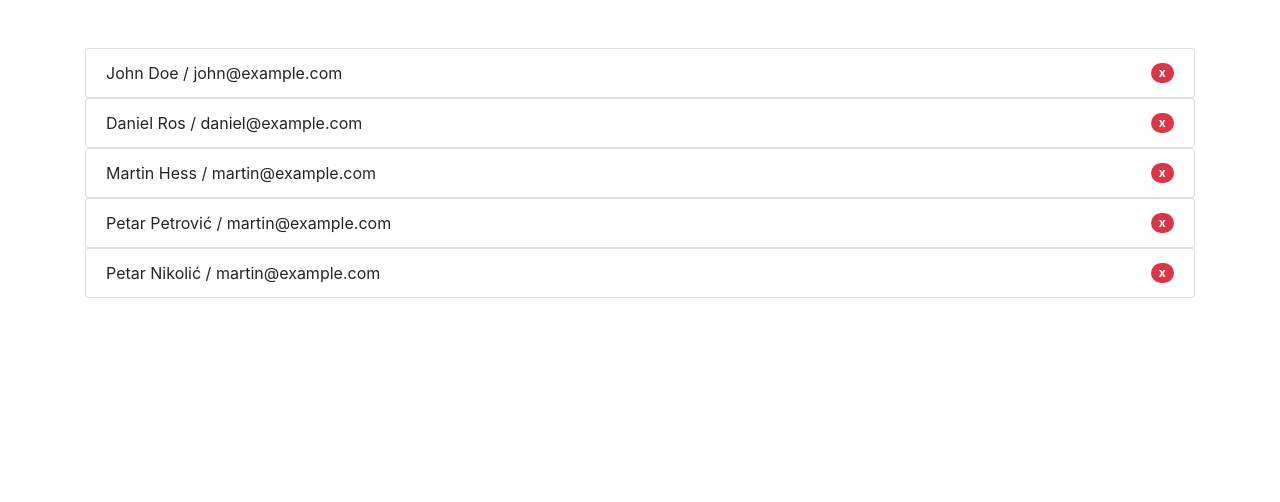
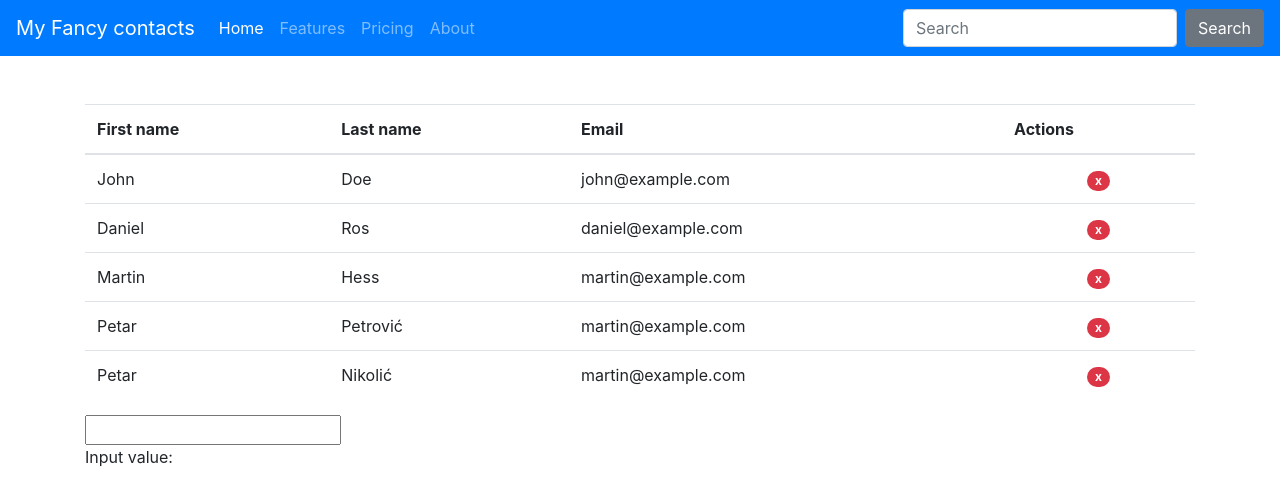
Before and after one commit to npantos/contacts, an Angular app: page / in a window 1280 px wide. Shown: the top 502 px of the page. Built offline with nearby package versions, Linux system fonts and the light colour scheme.

Commit message:
two way binding

```diff
--- a/src/app/contacts-list/contacts-list.component.html
+++ b/src/app/contacts-list/contacts-list.component.html
@@ -1,9 +1,27 @@
 <div class="container mt-5">
-<ul class="list-group" *ngFor="let contact of contacts">
-  <li class="list-group-item d-flex justify-content-between align-items-center">
-    {{ contact.firstName }} {{ contact.lastName }} / {{ contact.email }}
 
-    <button (click)="removeContact(contact)" class="badge badge-danger badge-pill btn">x</button>
-  </li>
-</ul>
+
+  <table class="table table-hover">
+    <thead>
+    <tr>
+      <th scope="col">First name</th>
+      <th scope="col">Last name</th>
+      <th scope="col">Email</th>
+      <th scope="col">Actions</th>
+    </tr>
+    </thead>
+    <tbody>
+    <tr *ngFor="let contact of contacts">
+      <td>{{ contact.firstName }}</td>
+      <td>{{ contact.lastName }}</td>
+      <td>{{ contact.email }}</td>
+      <td class="text-center"><button (click)="removeContact(contact)" style="cursor:pointer" class="badge badge-danger badge-pill btn">x</button></td>
+    </tr>
+    </tbody>
+  </table>
+
+  <input type="text" name="" [(ngModel)]="testModel">
+
+  <div>Input value: {{testModel}}</div>
+
 </div>
--- a/src/app/contacts-list/contacts-list.component.ts
+++ b/src/app/contacts-list/contacts-list.component.ts
@@ -8,6 +8,7 @@ import {Component, OnInit} from '@angular/core';
 export class ContactsListComponent implements OnInit {
 
     contacts;
+    testModel;
 
     constructor() {
         this.contacts = [
--- a/src/app/layout/layout.component.html
+++ b/src/app/layout/layout.component.html
@@ -1 +1,2 @@
+<app-navbar></app-navbar>
 <app-contacts-list></app-contacts-list>
--- /dev/null
+++ b/src/app/navbar/navbar.component.html
@@ -0,0 +1,27 @@
+<nav class="navbar navbar-expand-lg navbar-dark bg-primary">
+  <a class="navbar-brand" href="#">My Fancy contacts</a>
+  <button class="navbar-toggler" type="button" data-toggle="collapse" data-target="#navbarColor01" aria-controls="navbarColor01" aria-expanded="false" aria-label="Toggle navigation" style="">
+    <span class="navbar-toggler-icon"></span>
+  </button>
+
+  <div class="collapse navbar-collapse" id="navbarColor01">
+    <ul class="navbar-nav mr-auto">
+      <li class="nav-item active">
+        <a class="nav-link" href="#">Home <span class="sr-only">(current)</span></a>
+      </li>
+      <li class="nav-item">
+        <a class="nav-link" href="#">Features</a>
+      </li>
+      <li class="nav-item">
+        <a class="nav-link" href="#">Pricing</a>
+      </li>
+      <li class="nav-item">
+        <a class="nav-link" href="#">About</a>
+      </li>
+    </ul>
+    <form class="form-inline my-2 my-lg-0">
+      <input class="form-control mr-sm-2" type="text" placeholder="Search">
+      <button class="btn btn-secondary my-2 my-sm-0" type="submit">Search</button>
+    </form>
+  </div>
+</nav>
--- /dev/null
+++ b/src/app/navbar/navbar.component.ts
@@ -0,0 +1,15 @@
+import { Component, OnInit } from '@angular/core';
+
+@Component({
+  selector: 'app-navbar',
+  templateUrl: './navbar.component.html',
+  styleUrls: ['./navbar.component.css']
+})
+export class NavbarComponent implements OnInit {
+
+  constructor() { }
+
+  ngOnInit() {
+  }
+
+}
```
Also changed, not shown: src/app/app.module.ts (+6 -2 lines), src/app/navbar/navbar.component.css (added), 1 other file (tests, documents, lock files or other folders).
